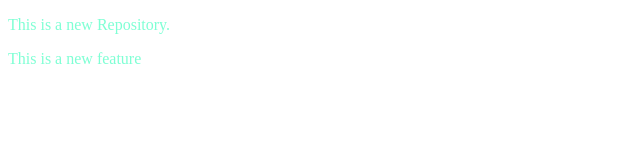
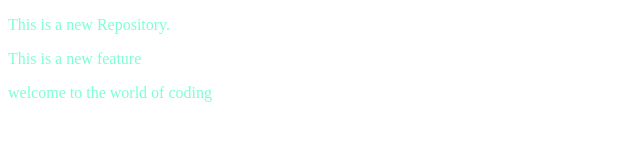
Before and after one commit to bhaskar0305/Localrepo, a plain HTML site: page index.html in a window 1280 px wide. Shown: the whole page, without its empty margins (0-640 px from the left). Drawn offline with Linux system fonts and the light colour scheme.

Commit message:
added new line

```diff
--- a/index.html
+++ b/index.html
@@ -11,5 +11,6 @@
         This is a new Repository.
     </p>
     <p>This is a new feature</p>
+    <p>welcome to the world of coding</p>
 </body>
 </html>
```
